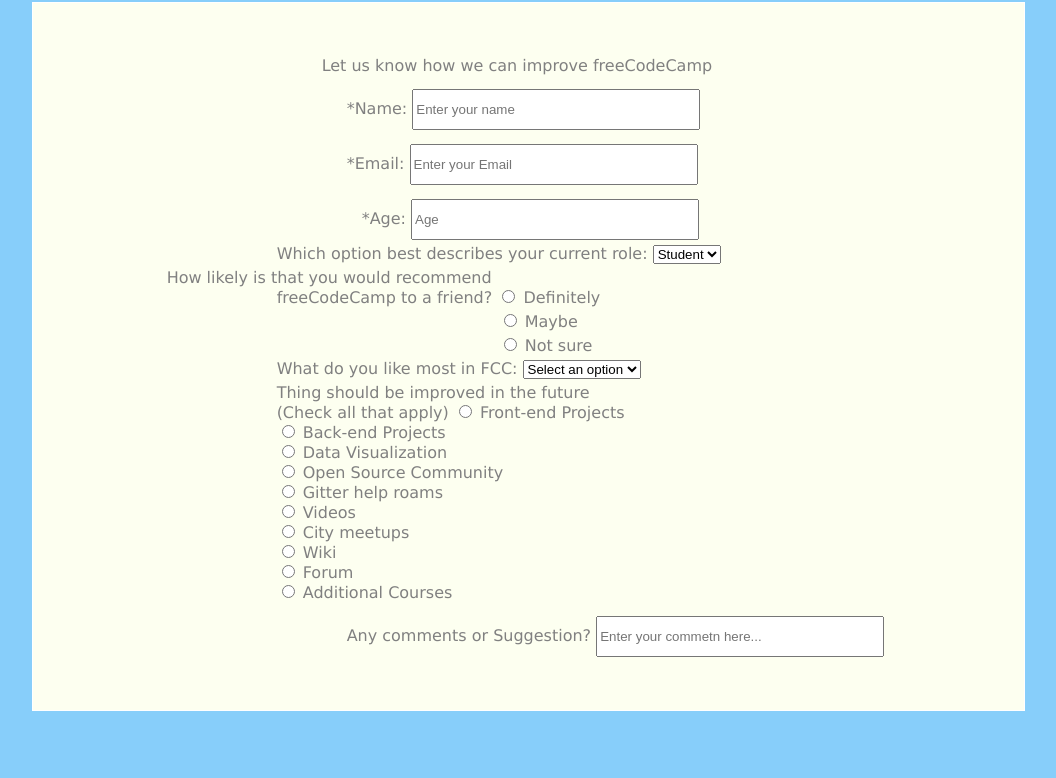
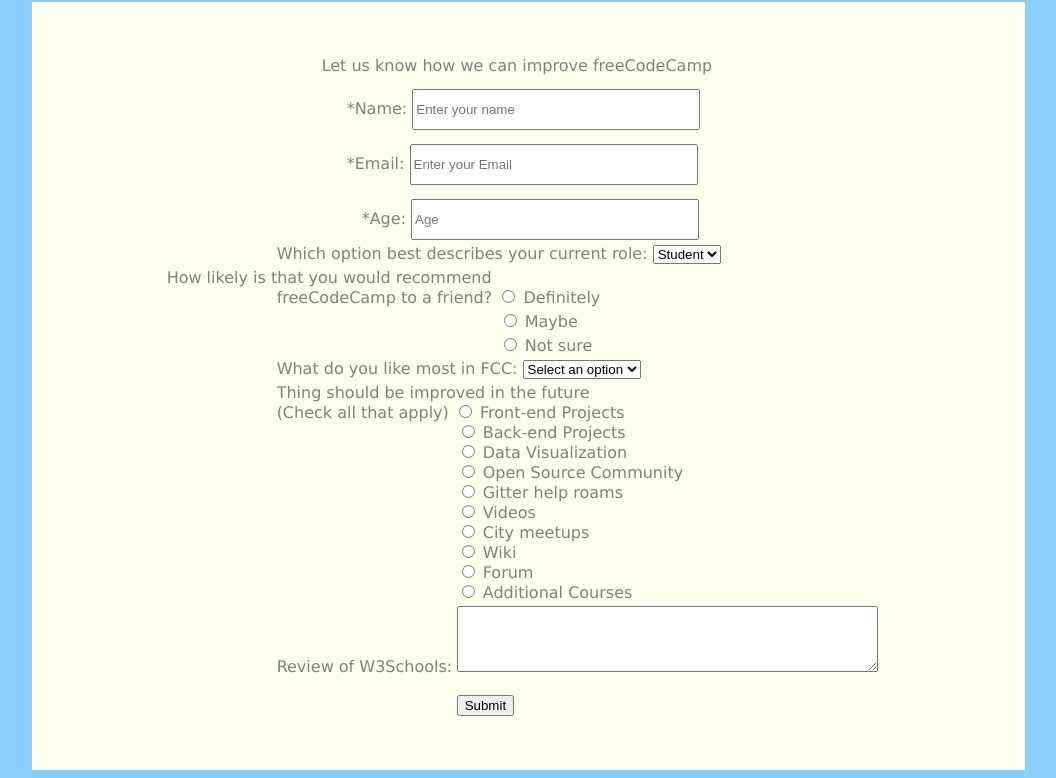
Before and after one commit to dzungng1709/wpr2, a plain HTML site: page Tut5/Ex4/index.html in a window 1280 px wide. Shown: the part 86-864 px from the top of the page, without its empty margins (164-1220 px from the left). Before the commit the page ends 805 px from the top, so only its background shows below. Drawn offline with Linux system fonts and the light colour scheme.

Commit message:
edit ex4 in the last part Signed-off-by: Dung Nguyen <1901060010@s.hanu.edu.vn>

```diff
--- a/Tut5/Ex4/index.html
+++ b/Tut5/Ex4/index.html
@@ -61,6 +61,12 @@
             width: 280px;
             height: 35px;
             margin-top: 10px;
+        }
+        nav{
+            padding-left: 180px;
+        }
+        input[type="submit"]{
+            margin-left: 180px;
         }
     </style>
 </head>
@@ -137,7 +143,7 @@
                         <label for="check">Thing should be improved in the future<br>(Check all that apply)</label>
                         <input type="radio" id="check" name="check" value="front-end" required />
                         <label for="check">Front-end Projects</label>
-                        <br>
+                        <nav>
                         <input type="radio" id="check" name="check" value="back-end" required />
                         <label for="check">Back-end Projects</label>
                         <br>
@@ -164,12 +170,19 @@
                         <br>
                         <input type="radio" id="check" name="check" value="course" required />
                         <label for="check">Additional Courses</label>
+                        </nav>
                     </td>
                 </tr>
                 <tr>
                     <td>
-                        <label for="name">Any comments or Suggestion?</label>
-                        <input type="text" id="name" name="name" placeholder="Enter your commetn here..." required />
+
+                            <label for="w3review">Review of W3Schools:</label>
+                            <textarea id="w3review" name="w3review" rows="4" cols="50">
+
+                              </textarea>
+                              <br><br>
+                              <input type="submit" value="Submit">
+
                     </td>
                 </tr>
             </form>
```
